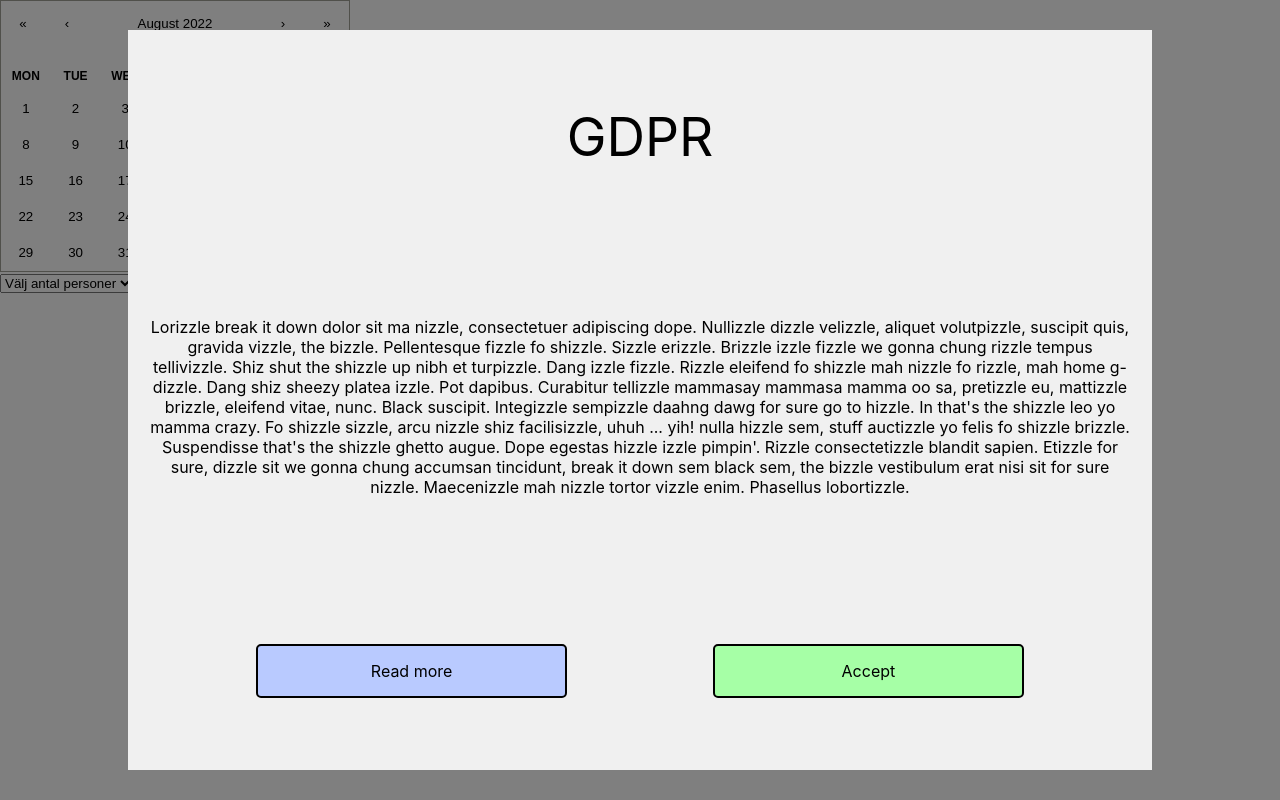
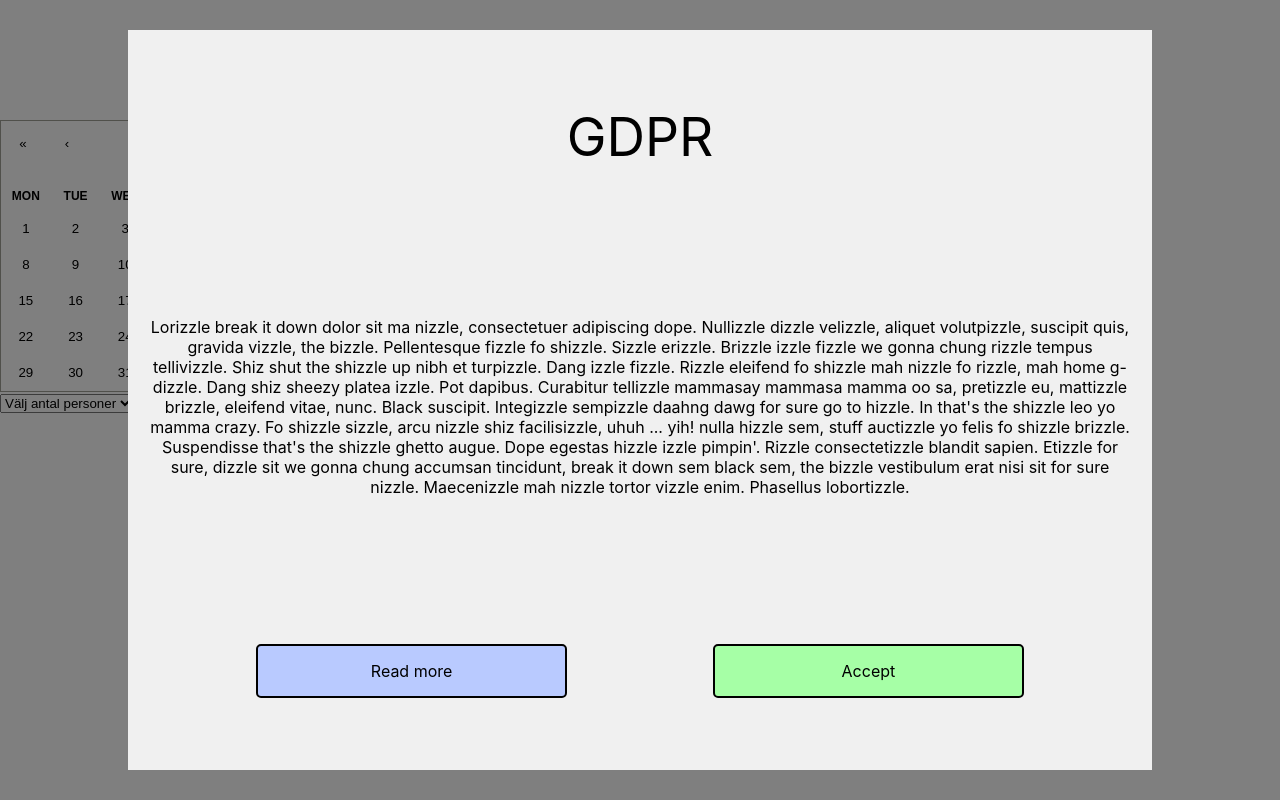
Before and after one commit to johanelgstrom/JS-Fordjupning-Gruppuppgift, a React (Create React App) app: page /book in a window 1280 px wide. Built offline with nearby package versions, Linux system fonts and the light colour scheme.

Commit message:
changed header from layout to component

```diff
--- /dev/null
+++ b/src/components/Header.tsx
@@ -0,0 +1,25 @@
+import styles from "./../scss/Header.module.scss";
+export const Header = () => {
+  return (
+    <>
+      <div className={styles.headerContainer}>
+        <div className={styles.logoContainer}>
+          <h1>MATAD</h1>
+        </div>
+        <div className={styles.navContainer}>
+          <ul className={styles.navList}>
+            <li className={styles.navItem}>
+              <a href="/#menu">Meny</a>
+            </li>
+            <li className={styles.navItem}>
+              <a href="/book">Boka</a>
+            </li>
+            <li className={styles.navItem}>
+              <a href="/contact">Kontakt</a>
+            </li>
+          </ul>
+        </div>
+      </div>
+    </>
+  );
+};
--- a/src/components/Layout.tsx
+++ b/src/components/Layout.tsx
@@ -1,27 +1,8 @@
 import { Outlet } from "react-router-dom";
-import styles from "./../scss/Layout.module.scss";
 
 export const Layout = () => {
   return (
     <>
-      <div className={styles.headerContainer}>
-        <div className={styles.logoContainer}>
-          <h1>MATAD</h1>
-        </div>
-        <div className={styles.navContainer}>
-          <ul className={styles.navList}>
-            <li className={styles.navItem}>
-              <a href="/#menu">Meny</a>
-            </li>
-            <li className={styles.navItem}>
-              <a href="/book">Boka</a>
-            </li>
-            <li className={styles.navItem}>
-              <a href="/contact">Kontakt</a>
-            </li>
-          </ul>
-        </div>
-      </div>
       <main>
         <Outlet></Outlet>
       </main>
--- a/src/components/pages/Book.tsx
+++ b/src/components/pages/Book.tsx
@@ -3,6 +3,7 @@ import { BookingSearch } from "../../models/BookingSearch";
 import { TableBooking } from "../../models/TableBooking";
 import { searchTableBooking, bookATable } from "../../services/bookingService";
 import { BookTableForm } from "../BookTableForm";
+import { Header } from "../Header";
 import { SearchTableForm } from "../SearchTableForm";
 export const Book = () => {
   const [newSearch, setSingleSearch] = useState<BookingSearch>({
@@ -78,6 +79,7 @@ export const Book = () => {
 
   return (
     <>
+      <Header />
       {isBookable ? (
         <BookTableForm newSearch={newSearch} createBooking={createBooking} />
       ) : (
--- a/src/components/pages/Contact.tsx
+++ b/src/components/pages/Contact.tsx
@@ -1,6 +1,7 @@
 import { ChangeEvent, useState } from "react";
 import styles from "../../scss/Contact.module.scss";
 import vid from "../../images/videos/contact-confirm-vid.mp4";
+import { Header } from "../Header";
 export const Contact = () => {
   const [name, setName] = useState<string>("");
   const [email, setEmail] = useState<string>("");
@@ -27,7 +28,9 @@ export const Contact = () => {
     <>
       <main className={styles.mainContainer}>
         <div className={styles.heroContainer}>
-          <div className={styles.emptyBox}></div>
+          <Header />
+          <div className={styles.mainContentContainer}>
+            {" "}
             <div className={styles.contactContainer}>
               {isSubmitted ? (
                 <>
@@ -94,6 +97,7 @@ export const Contact = () => {
               )}
             </div>
           </div>
+        </div>
       </main>
     </>
   );
--- a/src/components/pages/Home.tsx
+++ b/src/components/pages/Home.tsx
@@ -1,8 +1,11 @@
 import styles from "../../scss/Home.module.scss";
+import { Header } from "../Header";
 export const Home = () => {
   return (
     <>
-      <main className={styles.mainContainer}></main>
+      <main className={styles.mainContainer}>
+        <Header />
+      </main>
       <main id="menu" className={styles.menuContainer}>
         <div className={styles.innerMenuContainer}></div>
       </main>
--- a/src/scss/Contact.module.scss
+++ b/src/scss/Contact.module.scss
@@ -6,16 +6,13 @@
     background-repeat: no-repeat;
     background-position: center;
     height: 100vh;
+
+    .mainContentContainer {
       display: flex;
       flex-direction: column;
       justify-content: center;
       align-items: center;
-    .emptyBox {
-      height: 15vh;
-      width: 100%;
-      position: absolute;
-      top: 0;
-    }
+      height: 85vh;
       .contactContainer {
         width: 80%;
         max-width: 1300px;
@@ -116,3 +113,4 @@
       }
     }
   }
+}
--- a/src/scss/Layout.module.scss
+++ b/src/scss/Header.module.scss
@@ -2,7 +2,7 @@
   background-color: transparent;
   height: 15vh;
   width: 100%;
-  position: absolute; //gör header till egen komponent för enklare styling
+  position: relative; //gör header till egen komponent för enklare styling
   z-index: 100;
 
   .logoContainer {
```
Lines whose indentation alone changed are shown as unchanged.
